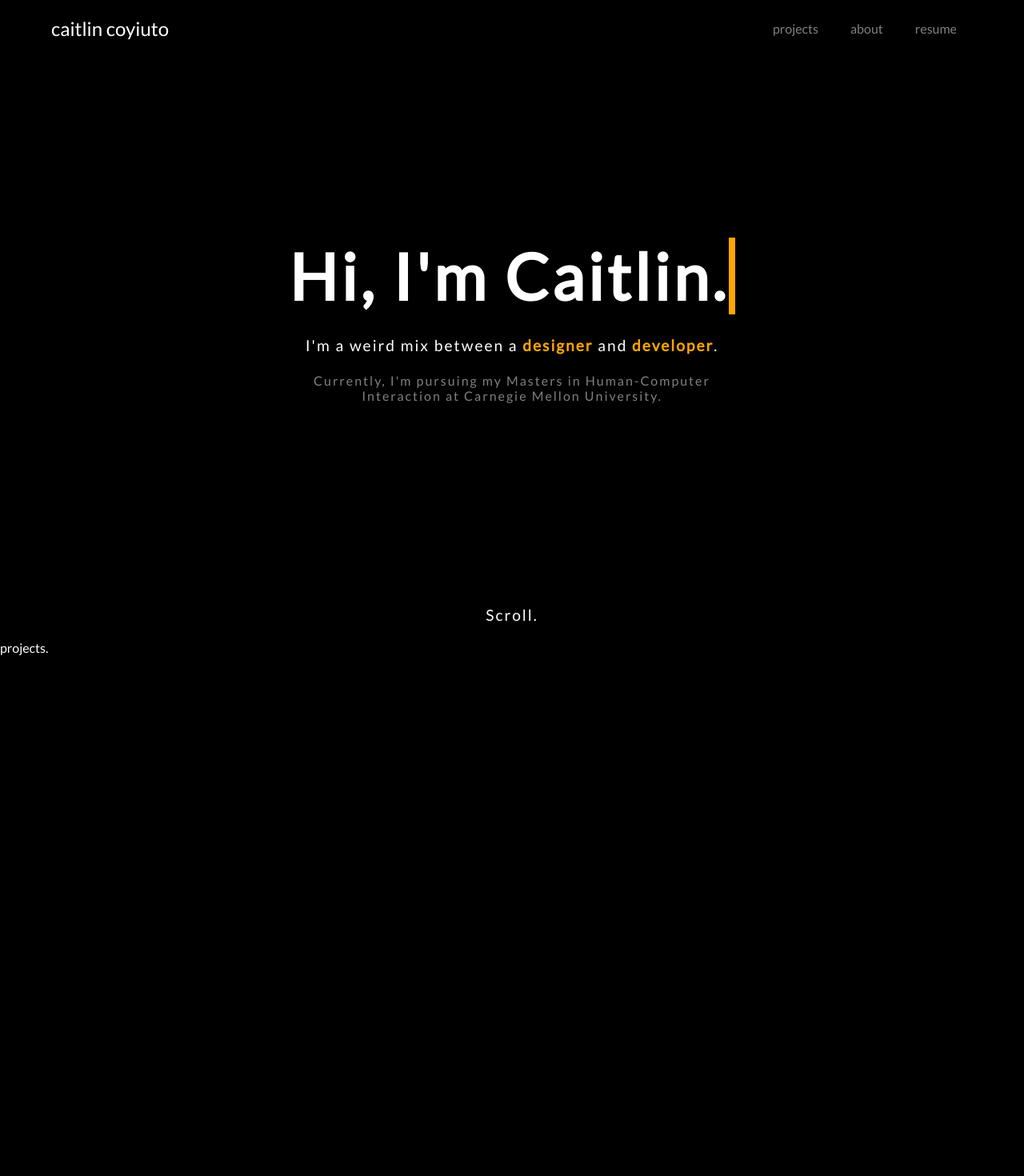
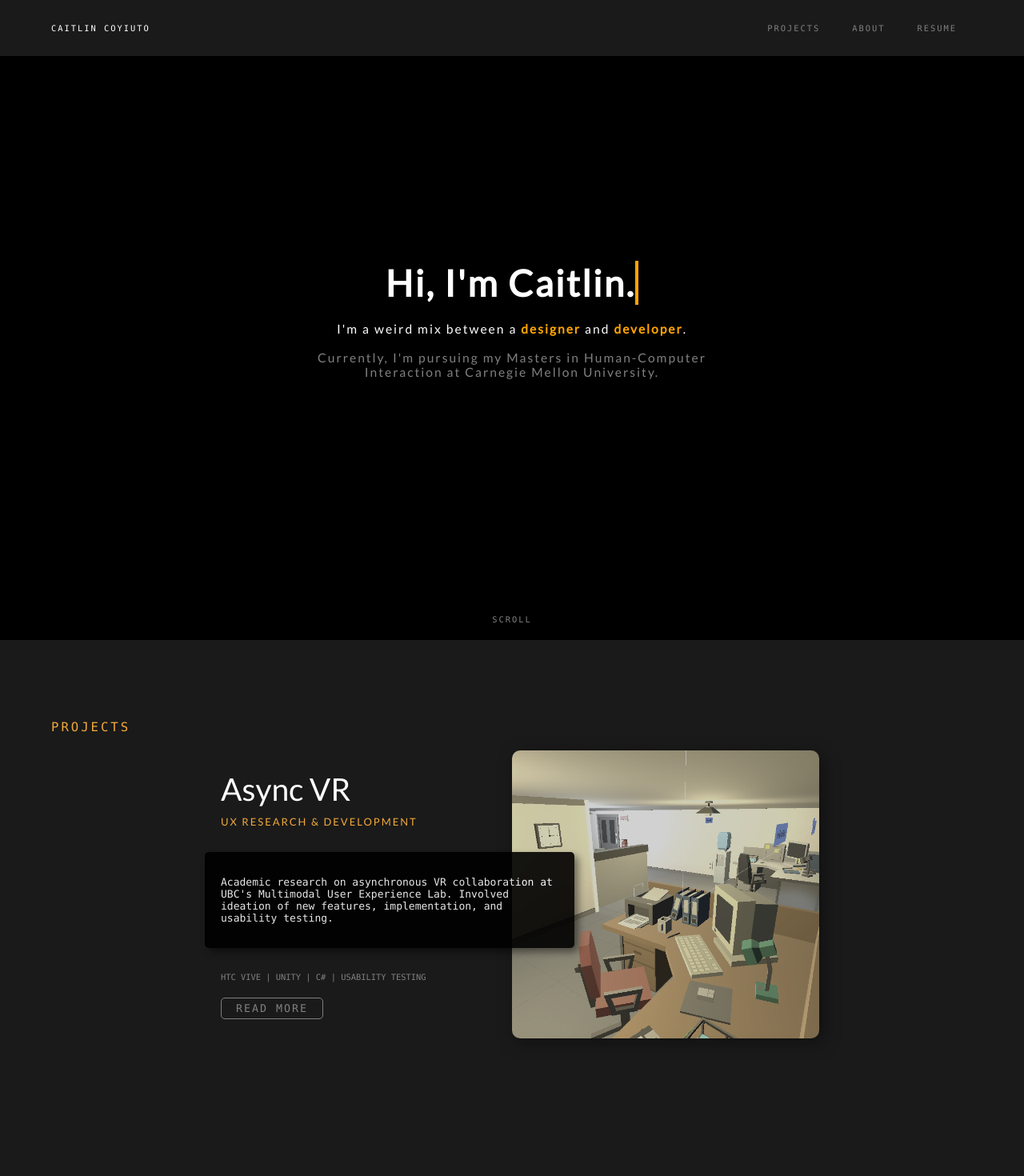
Before and after one commit to coyiutoc/React-Portfolio, a React (Create React App) app: page / in a window 1280 px wide. Shown: the top 1470 px of the page at 80% size. Built offline with nearby package versions, Linux system fonts and the light colour scheme.

Commit message:
Styling for project blocks.

```diff
--- a/package.json
+++ b/package.json
@@ -12,7 +12,9 @@
     "react": "^16.12.0",
     "react-bootstrap": "^1.0.0-beta.16",
     "react-dom": "^16.12.0",
-    "react-scripts": "3.3.0"
+    "react-reveal": "^1.2.2",
+    "react-scripts": "3.3.0",
+    "react-spring": "^8.0.27"
   },
   "scripts": {
     "predeploy": "npm run build && cp CNAME build/CNAME",
--- a/src/LandingPage/LandingPage.js
+++ b/src/LandingPage/LandingPage.js
@@ -1,29 +1,33 @@
 import React, {Component} from "react";
+import {useSpring, animated, config} from 'react-spring'
 import "./LandingPage.scss";
 
-class LandingPage extends Component {
+function LandingPage () {
 
-  render () {
+    let contentProps = useSpring({config: {duration: 1000}, delay: 1200, opacity: 1, from: {opacity: 0}});
+    let scrollProps = useSpring({config: {duration: 1000}, delay: 1500, opacity: 1, from: {opacity: 0}});
+
     return (
       <div id="LandingPage">
-        <div class = "landing-body">
-          <div class = "typewriter">
-            <div class = "typewriter-container">
+        <div className = "landing-body">
+          <div className = "typewriter">
+            <div className = "typewriter-container">
               <h1>Hi, I'm Caitlin.</h1>
             </div>
           </div>
-          <br></br>
-          I'm a weird mix between a <b>designer</b> and <b>developer</b>.
-          <br></br>
-          <br></br>
-          <div class="tag-line">Currently, I'm pursuing my Masters in Human-Computer <br></br> Interaction at Carnegie Mellon University.</div>
+          <animated.div className = "landing-body-contents" style={contentProps}>
+            <br></br>
+            I'm a weird mix between a <b>designer</b> and <b>developer</b>.
+            <br></br>
+            <br></br>
+            <div className ="tag-line">Currently, I'm pursuing my Masters in Human-Computer Interaction at Carnegie Mellon University.</div>
+          </animated.div>
         </div>
-        <div class = "down-arrow">
-          Scroll.
-        </div>
+        <animated.div className = "down-arrow" style={scrollProps}>
+          SCROLL
+        </animated.div>
       </div>
     );
-  }
 }
 
 export default LandingPage;
--- a/src/LandingPage/LandingPage.scss
+++ b/src/LandingPage/LandingPage.scss
@@ -17,13 +17,18 @@
 
   .landing-body {
     text-align: center;
-    width: 800px;
+    width: 500px;
     padding: 10px;
   }
 
   .tag-line {
-    font-size: 1rem;
     color: grey;
+  }
+
+  @media screen and (max-width: 767px) {
+    .landing-body {
+      width: 300px;
+    }
   }
 }
 
@@ -31,6 +36,10 @@
   position: absolute;
   bottom: 0px;
   padding-bottom: 20px;
+  color: grey;
+  font-size: 0.8rem;
+  font-family: 'Menlo', serif;
+  letter-spacing: 2px;
 }
 
 .typewriter-container {
--- a/src/Navigation/Navigation.js
+++ b/src/Navigation/Navigation.js
@@ -18,12 +18,12 @@ class Navigation extends Component {
       // </div>
       <div id = "Navigation">
         <div id="name-link">
-          <a href = "">caitlin coyiuto</a>
+          <a href = "">CAITLIN COYIUTO</a>
         </div>
         <div id="links">
-          <a href = "">projects</a>
-          <a href = "">about</a>
-          <a href = "">resume</a>
+          <a href = "">PROJECTS</a>
+          <a href = "">ABOUT</a>
+          <a href = "">RESUME</a>
         </div>
       </div>
     );
--- a/src/Navigation/Navigation2.scss
+++ b/src/Navigation/Navigation2.scss
@@ -1,11 +1,13 @@
 @import '../colors.scss';
 
 #Navigation {
-  z-index: 1;
+  z-index: 5;
   width: 100vw;
   // background-color: rgba(242, 169, 60, 0.8);
-  background-color: rgba(0, 0, 0, 0.8);
-  // border-bottom: 1px solid rgba(255, 238, 0, 0.2);
+  // background-color: rgba(0, 0, 0, 0.8);
+  background-color: $dark-grey;
+  border-bottom: 1px solid black;
+  box-shadow: 5px 5px 15px rgba(0, 0, 0, 0.5);
   position: fixed;
   top: 0;
   height: 70px;
@@ -16,14 +18,13 @@
   #links {
     padding-right: 5vw;
     width: 50vw;
-    // border: 1px solid red;
     display: flex;
     justify-content: flex-end;
 
     a {
       align-self: center;
-      padding-left: 20px;
-      padding-right: 20px;
+      margin-left: 20px;
+      margin-right: 20px;
       color: grey;
     }
 
@@ -34,7 +35,6 @@
   }
 
   #name-link {
-    font-size: 1.5rem;
     padding-left: 5vw;
     width: 50vw;
     // border: 1px solid red;
@@ -48,6 +48,7 @@
   }
 
   a {
+    position: relative;
     background:
        linear-gradient(
          to bottom, orange 0%,
@@ -59,9 +60,18 @@
     color: white;
     text-decoration: none;
     transition: background-size .2s;
+    letter-spacing: 2px;
+    font-size: 0.8rem;
+    font-family: 'Menlo', serif;
   }
 
   a:hover {
     background-size: 1rem 0.5rem;
   }
 }
+
+@media screen and (max-width: 767px) {
+  #Navigation {
+    display: none;
+  }
+}
--- /dev/null
+++ b/src/ProjectsPage/ProjectBlock/ProjectBlock.js
@@ -0,0 +1,33 @@
+import React, {Component} from "react";
+import "./ProjectBlock.scss";
+
+class ProjectBlock extends Component {
+
+  constructor(props){
+    super(props)
+  }
+
+  render () {
+    return (
+      <div className="project-block">
+        <div className="project-info">
+          <div className="project-title">{this.props.title}</div>
+          <div className="project-subtitle">{this.props.subtitle}</div>
+          <div className="project-text project-text-bg">
+            {this.props.text}
+          </div>
+          <div className="project-stack">
+            {this.props.stack}
+          </div>
+          <button className="project-button">READ MORE</button>
+        </div>
+        <div className = "img-container">
+          <img src = {this.props.img}>
+          </img>
+        </div>
+      </div>
+    );
+  }
+}
+
+export default ProjectBlock;
--- /dev/null
+++ b/src/ProjectsPage/ProjectBlock/ProjectBlock.scss
@@ -0,0 +1,90 @@
+@import '../../colors.scss';
+
+.project-block {
+  margin-left: 20vw;
+  margin-top: 20px;
+  width: 60vw;
+  // border: 1px solid red;
+  display: flex;
+  flex-direction: row;
+
+  .project-info {
+    display: flex;
+    flex-direction: column;
+    justify-content: center;
+    width: 30vw;
+
+    .project-title {
+      font-family: 'Lato', serif;
+      font-size: 3rem;
+      padding-left: 20px;
+      padding-bottom: 10px;
+    }
+
+    .project-subtitle {
+      letter-spacing: 2px;
+      padding-left: 20px;
+      padding-bottom: 30px;
+      color: $orange;
+    }
+
+    .project-text {
+      z-index: 1;
+      position: relative;
+      width: 33vw;
+      height: 10vh;
+      padding: 20px;
+      font-family: 'menlo', serif;
+      display: flex;
+      align-items: center;
+    }
+
+    .project-text-bg {
+      z-index: 1;
+      position: relative;
+      width: 33vw;
+      height: 10vh;
+      border-radius: 5px;
+      background-color: black;
+      opacity: 0.9;
+      box-shadow: 5px 5px 10px rgba(0, 0, 0, 0.5);
+    }
+
+    .project-stack {
+      padding-top: 30px;
+      padding-left: 20px;
+      font-family: 'Menlo', serif;
+      color: $grey;
+      font-size: 0.8rem;
+    }
+
+    .project-button {
+      font-family: 'Menlo', serif;
+      letter-spacing: 2px;
+      color: $grey;
+      background-color: Transparent;
+      border: 1px solid $grey;
+      border-radius: 5px;
+      width: 10vw;
+      padding: 5px 0 5px 0;
+      margin-top: 20px;
+      margin-left: 20px;
+    }
+  }
+
+  .img-container {
+    display: flex;
+    justify-content: flex-end;
+
+    img {
+      object-fit: cover;
+      width: 30vw;
+      height: 45vh;
+      border-radius: 10px;
+      z-index: 0;
+      filter: grayscale(50%) opacity(0.8);
+      box-shadow: 5px 5px 20px rgba(0, 0, 0, 0.5);
+    }
+  }
+
+}
--- a/src/ProjectsPage/ProjectsPage.js
+++ b/src/ProjectsPage/ProjectsPage.js
@@ -1,14 +1,30 @@
 import React, {Component} from "react";
+import ProjectBlock from "./ProjectBlock/ProjectBlock.js";
+import Fade from 'react-reveal/Fade';
 import "./ProjectsPage.scss";
+
+import asyncVRImg from "../assets/imgs/async-vr.png";
 
 class ProjectsPage extends Component {
 
   render () {
     return (
       <div id="ProjectsPage">
-        <div className = "projects-header">
-          projects.
+        <div className = "projects-header-container">
+          <div className = "projects-header">
+            <Fade top>
+            PROJECTS
+            </Fade>
+          </div>
         </div>
+        <ProjectBlock
+           img = {asyncVRImg}
+           title = "Async VR"
+           subtitle = "UX RESEARCH & DEVELOPMENT"
+           text = "Academic research on asynchronous VR collaboration at UBC's Multimodal User Experience Lab.
+           Involved ideation of new features, implementation, and
+           usability testing. "
+           stack = "HTC VIVE | UNITY | C# | USABILITY TESTING"/>
       </div>
     );
   }
--- a/src/ProjectsPage/ProjectsPage.scss
+++ b/src/ProjectsPage/ProjectsPage.scss
@@ -1,4 +1,20 @@
+@import '../colors.scss';
+
 #ProjectsPage {
-  background-color: black;
+  background-color: $dark-grey;
+  padding-bottom: 20vh;
   height: 100vh;
+
+  .projects-header-container {
+    padding-top: 100px;
+    padding-left: 5vw;
+
+    .projects-header {
+      font-family: 'menlo', serif;
+      color: $orange;
+      font-size: 1.2rem;
+      letter-spacing: 3px;
+    }
+  }
+
 }
--- a/src/colors.scss
+++ b/src/colors.scss
@@ -1,2 +1,4 @@
 $purple: #6562EE;
 $orange: #F2A93C;
+$dark-grey: #1a1a1a;
+$grey: #808080;
--- a/src/index.scss
+++ b/src/index.scss
@@ -5,7 +5,7 @@ body, html {
 }
 
 html {
-  font-size: 16px;
+  font-size: 13px;
 }
 
 @media screen and (max-width: 767px) {
@@ -16,11 +16,12 @@ html {
 }
 
 h1 {
-  font-size: 5rem;
+  font-size: 3.5rem;
 }
 
 h2 {
-  font-size: 1.2rem;
+  font-size: 1.8rem;
+  letter-spacing: 2px;
 }
 
 body {
```
Also changed, not shown: src/assets/imgs/async-vr.png (added), 1 other file (tests, documents, lock files or other folders).
